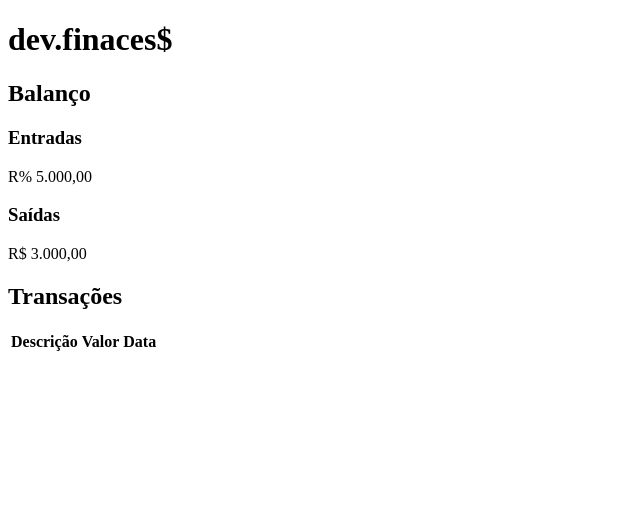
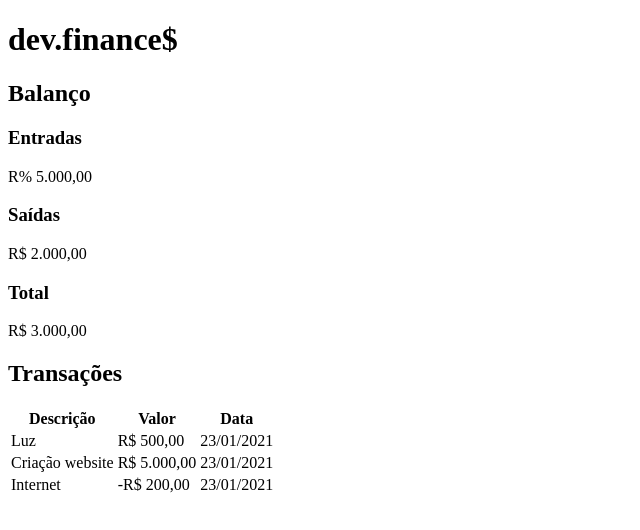
Before and after one commit to TijonSilva-zz/evento-Discover-2021, a plain HTML site: page index.html in a window 1280 px wide. Shown: the whole page, without its empty margins (0-640 px from the left). Drawn offline with Linux system fonts and the light colour scheme.

Commit message:
parei por hoje...

```diff
--- a/index.html
+++ b/index.html
@@ -1,24 +1,48 @@
 <!DOCTYPE html>
 <html lang="pt-br">
+
 <head>
   <meta charset="UTF-8">
   <meta http-equiv="X-UA-Compatible" content="IE=edge">
   <meta name="viewport" content="width=device-width, initial-scale=1.0">
-  <title>dev.finace$</title>
+  <title>dev.finance$</title>
+  <style>
+
+  </style>
 </head>
+
 <body>
 
-  <h1>dev.finaces$</h1>
+  <header>
+    <h1 div="logo">dev.finance$</h1>
+  </header>
+
+  <main>
+    <section id= "Balance">
       <h2>Balanço</h2>
+
+      <div class="card">
         <h3>Entradas</h3>
         <p>R% 5.000,00</p>
+      </div>
 
+      <div id="card">
         <h3>Saídas</h3>
+        <p>R$ 2.000,00</p>
+      </div>
+
+      <div id="card">
+        <h3>Total</h3>
         <p>R$ 3.000,00</p>
+      </div>
 
+    </section>
+
+
+    <section id="Transaction">
       <h2>Transações</h2>
 
-  <table>
+    <table id="data-table">
       <thead>
         <tr>
           <th>Descrição</th>
@@ -26,7 +50,37 @@
           <th>Data</th>
         </tr>
       </thead>
-    <tbody></tbody>
+      <tbody>
+
+        <tr>
+          <td>Luz</td>
+          <td>R$ 500,00</td>
+          <td>23/01/2021</td>
+        </tr>
+        <tr>
+          <td>Criação website</td>
+          <td>R$ 5.000,00</td>
+          <td>23/01/2021</td>
+        </tr>
+        <tr>
+          <td>Internet</td>
+          <td>-R$ 200,00</td>
+          <td>23/01/2021</td>
+        </tr>
+
+      </tbody>
     </table>
+    </section>
+
+
+
+
+  </main>
+
+  <footer></footer>
+
+
+
 </body>
+
 </html>
```
Also changed, not shown: styles.css (added). Lines whose indentation alone changed are shown as unchanged.
